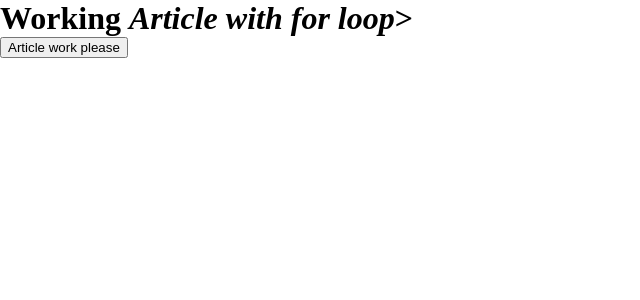
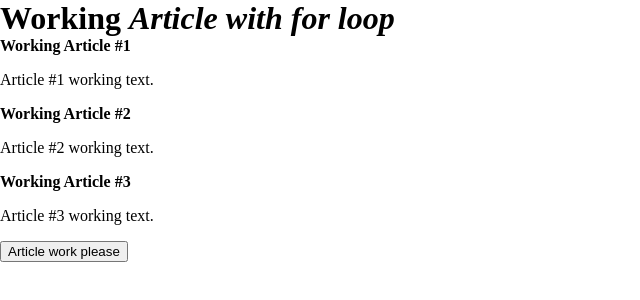
Before and after one commit to alexlalka56/WebJS, a plain HTML site: page task2/index.html in a window 1280 px wide. Both pictures are taken after a click on the button "Article work please". Shown: the whole page, without its empty margins (0-640 px from the left). Drawn offline with Linux system fonts and the light colour scheme.

Commit message:
change 'lenght' to'length'

```diff
--- a/task2/index.html
+++ b/task2/index.html
@@ -14,7 +14,7 @@
 <body>
 
     <div id="app">
-        <h1>Working <i> Article with for loop</i>></h1>
+        <h1>Working <i> Article with for loop</i></h1>
         <div id="article-container">
 
         </div>
--- a/task2/index.js
+++ b/task2/index.js
@@ -18,7 +18,7 @@
 workingArticleButton.onclick = function (event) {
     event.preventDefault();
 
-    for (var i = 0; i < articlesArray.lenght; i++) {
+    for (var i = 0; i < articlesArray.length; i++) {
        articleCount++;
 
         var articleDiv = document.createElement('div');
```
